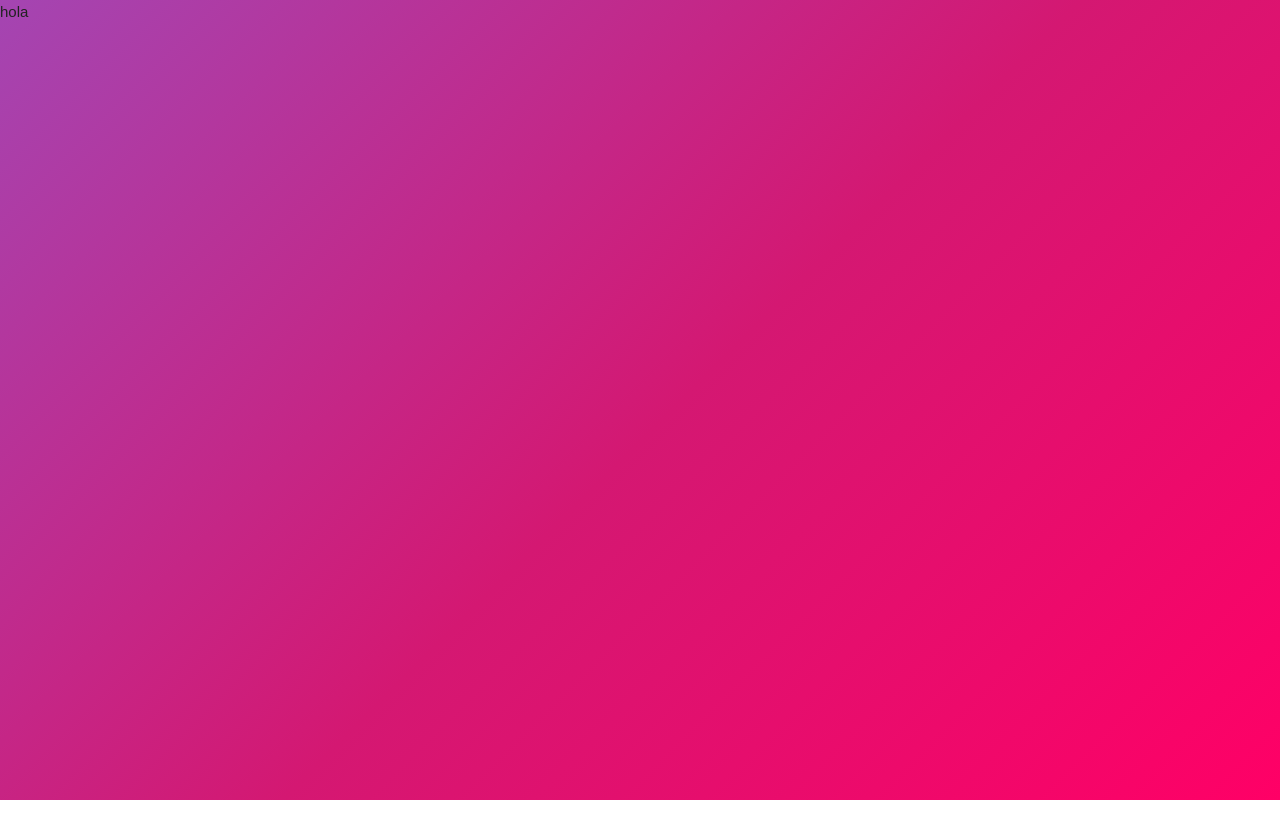
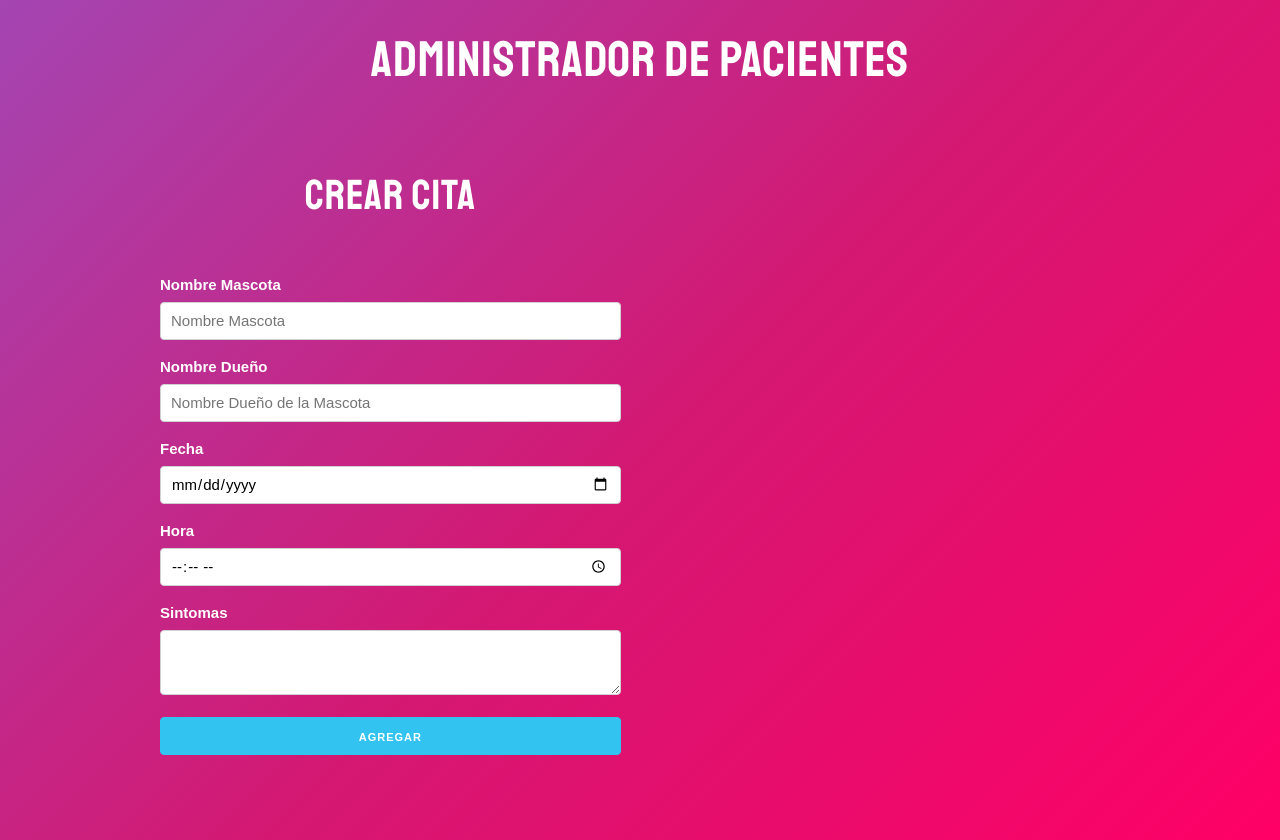
Before and after one commit to eacevedof/prj_reactjs3, a React (Create React App) app in the folder sec09_proyecto_hooks/citas/: page / in a window 1280 px wide. Before the commit the page ends 800 px from the top, so only its background shows below. Built offline with nearby package versions, Linux system fonts and the light colour scheme.

Commit message:
sec09  3. Creando el Componente de Formulario

```diff
--- a/sec09_proyecto_hooks/citas/src/App.js
+++ b/sec09_proyecto_hooks/citas/src/App.js
@@ -1,5 +1,54 @@
 //App.js
-import React, {useState} from 'react'
+import React, {useState, Fragment} from 'react'
+
+function Formulario(){
+  return (
+    <Fragment>
+      <h2>Crear Cita</h2>
+
+      <form>
+        <label>Nombre Mascota</label>
+        <input
+          type="text"
+          name="mascota"
+          className="u-full-width"
+          placeholder="Nombre Mascota"
+        />
+
+        <label>Nombre Dueño</label>
+        <input
+          type="text"
+          name="propietario"
+          className="u-full-width"
+          placeholder="Nombre Dueño de la Mascota"
+        />
+
+        <label>Fecha</label>
+        <input
+          type="date"
+          className="u-full-width"
+          name="fecha"
+        />
+
+        <label>Hora</label>
+        <input
+          type="time"
+          className="u-full-width"
+          name="hora"
+        />
+
+        <label>Sintomas</label>
+        <textarea
+          className="u-full-width"
+          name="sintomas"
+        ></textarea>
+        <button type="submit" className="button-primary u-full-width">Agregar</button>
+      </form>
+    </Fragment>
+  )
+
+}//Formulario
+
 
 function App() {
   // useState retorna 2 funciones
@@ -10,7 +59,18 @@ function App() {
   console.log(citas)
 
   return (
-    <h>hola</h>
+    <Fragment>
+      <h1>Administrador de Pacientes</h1>
+      <div className="container">
+        <div className="row">
+          <div className="one-half column">
+            <Formulario />
+          </div>
+          <div className="one-half column">
+          </div>
+        </div>
+      </div>
+    </Fragment>
   )
 }
 
```
Also changed, not shown: 1 other file (tests, documents, lock files or other folders).
